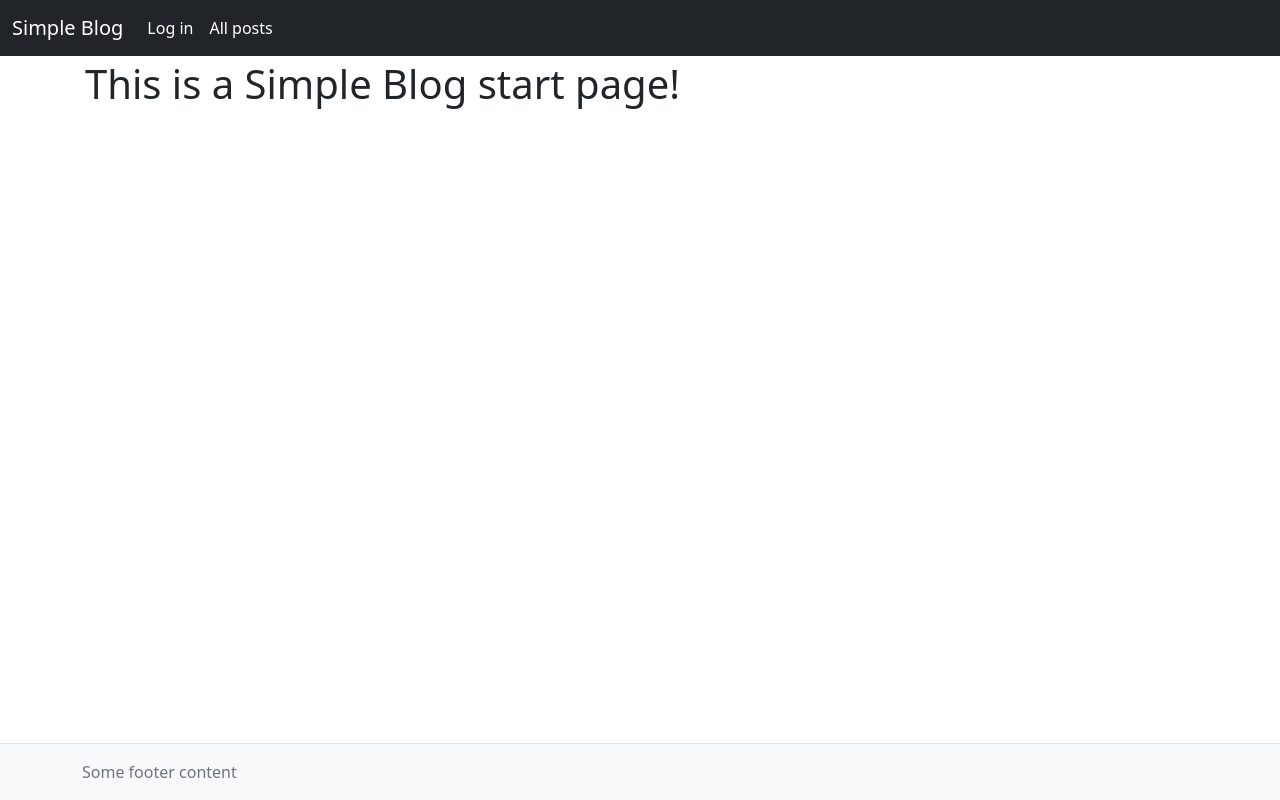
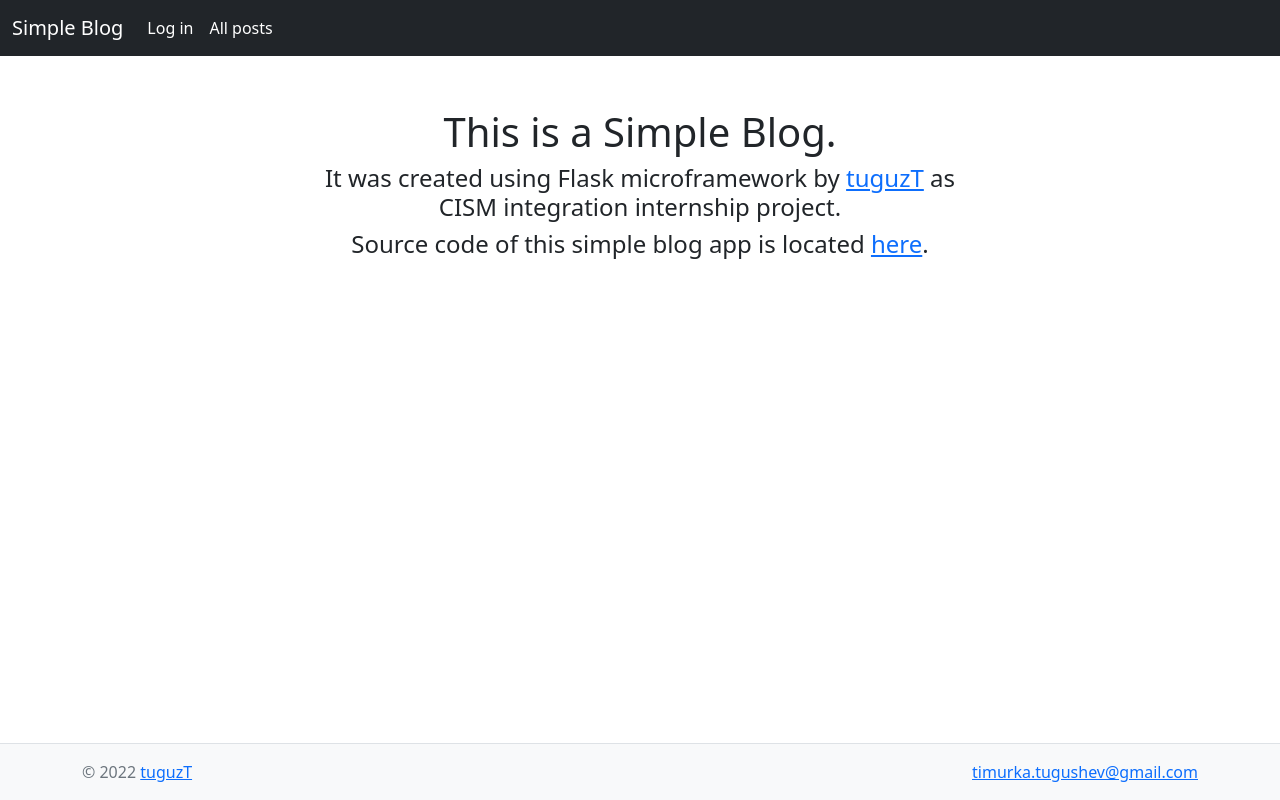
Before and after one commit to tuguzT/flask-simple-blog, a Flask app: page / in a window 1280 px wide. Run offline with Flask 2, Linux system fonts and the light colour scheme.

Commit message:
Add content to the main page, change footer content

```diff
--- a/simple_blog/static/css/custom.css
+++ b/simple_blog/static/css/custom.css
@@ -1,3 +1,3 @@
-main > .container {
+main > div {
     padding: 60px 15px 0;
 }
--- a/simple_blog/templates/base/base.html
+++ b/simple_blog/templates/base/base.html
@@ -37,9 +37,6 @@
                         <li class="nav-item">
                             <a class="nav-link active" aria-current="page" href="{{ url_for('me') }}">Home</a>
                         </li>
-                        <li class="nav-item">
-                            <a class="nav-link active" aria-current="page" href="{{ url_for('logout') }}">Log out</a>
-                        </li>
                     {% else %}
                         <li class="nav-item">
                             <a class="nav-link active" aria-current="page" href="{{ url_for('login') }}">Log in</a>
@@ -48,20 +45,29 @@
                     <li class="nav-item">
                         <a class="nav-link active" aria-current="page" href="{{ url_for('posts') }}">All posts</a>
                     </li>
+                    {% if current_user and current_user.is_authenticated %}
+                        <li class="nav-item">
+                            <a class="nav-link active" aria-current="page" href="{{ url_for('deleted_posts') }}">
+                                My deleted posts
+                            </a>
+                        </li>
+                        <li class="nav-item">
+                            <a class="nav-link active" aria-current="page" href="{{ url_for('logout') }}">Log out</a>
+                        </li>
+                    {% endif %}
                 </ul>
             </div>
         </div>
     </nav>
 </header>
 <main class="flex-shrink-0">
-    <div class="container">
-        {% block main required %}
-        {% endblock %}
-    </div>
+    {% block main required %}
+    {% endblock %}
 </main>
 <footer class="d-block mt-auto py-3 border-top bg-light">
-    <div class="container">
-        <span class="text-muted">Some footer content</span>
+    <div class="d-flex container justify-content-between align-items-center">
+        <span class="text-muted">© 2022 <a href="https://github.com/tuguzT">tuguzT</a></span>
+        <a href="mailto:timurka.tugushev@gmail.com">timurka.tugushev@gmail.com</a>
     </div>
 </footer>
 </body>
--- a/simple_blog/templates/index.html
+++ b/simple_blog/templates/index.html
@@ -1,5 +1,16 @@
 {% extends 'base/base.html' %}
 
 {% block main %}
-    <h1>This is a Simple Blog start page!</h1>
+    <div class="d-flex w-100 text-center flex-column m-auto" style="max-width: 42em">
+        <h1 class="mt-5">This is a Simple Blog.</h1>
+        <h4>
+            It was created using Flask microframework
+            by <a href="https://github.com/tuguzT">tuguzT</a>
+            as CISM integration internship project.
+        </h4>
+        <h4>
+            Source code of this simple blog app is located
+            <a href="https://github.com/tuguzT/flask_simple_blog">here</a>.
+        </h4>
+    </div>
 {% endblock %}
--- a/simple_blog/templates/login.html
+++ b/simple_blog/templates/login.html
@@ -3,6 +3,7 @@
 {% import 'macros/forms.html' as forms_macros %}
 
 {% block main %}
+    <div class="container">
         <h1 class="mt-5">Log in</h1>
         <form id="login_form" action="" method="post" novalidate>
             {{ form.hidden_tag() }}
@@ -14,7 +15,8 @@
             </div>
             <div class="mb-3 form-check">
                 {{ form.remember_me(class='form-check-input') }}
-            <label for="{{ form.remember_me.id }}" class="form-check-label">{{ form.remember_me.label.text }}</label>
+                <label for="{{ form.remember_me.id }}"
+                       class="form-check-label">{{ form.remember_me.label.text }}</label>
             </div>
             {{ forms_macros.render_form_sumbit(form.submit) }}
         </form>
@@ -31,4 +33,5 @@
                 submit_auth_form('{{ url_for('login_form') }}', csrf_token, form);
             });
         </script>
+    </div>
 {% endblock %}
--- a/simple_blog/templates/not_found.html
+++ b/simple_blog/templates/not_found.html
@@ -1,5 +1,7 @@
 {% extends 'base/base.html' %}
 
 {% block main %}
-    <h1 class="mt-5">Error 404: Not Found</h1>
+    <div class="container">
+        <h1 class="mt-5">Error 404: Not Found</h1>
+    </div>
 {% endblock %}
--- a/simple_blog/templates/posts.html
+++ b/simple_blog/templates/posts.html
@@ -4,6 +4,7 @@
 {% import 'macros/forms.html' as forms_macros %}
 
 {% block main %}
+    <div class="container">
         <h3 class="mb-3 mt-5">All posts</h3>
         {% if current_user and current_user.is_authenticated %}
             {{ forms_macros.render_create_post_form(form) }}
@@ -26,4 +27,5 @@
             </script>
         {% endif %}
         {{ post_macros.render_posts(posts, current_user, show_author=true) }}
+    </div>
 {% endblock %}
--- a/simple_blog/templates/register.html
+++ b/simple_blog/templates/register.html
@@ -3,6 +3,7 @@
 {% import 'macros/forms.html' as forms_macros %}
 
 {% block main %}
+    <div class="container">
         <h1 class="mt-5">Register</h1>
         <form id="register_form" action="" method="post" novalidate>
             {{ form.hidden_tag() }}
@@ -30,4 +31,5 @@
                 submit_auth_form('{{ url_for('register_form') }}', csrf_token, form);
             });
         </script>
+    </div>
 {% endblock %}
```
Also changed, not shown: simple_blog/templates/deleted_posts.html (+5 -3 lines), simple_blog/templates/user.html (+7 -5 lines). Lines whose indentation alone changed are shown as unchanged.
